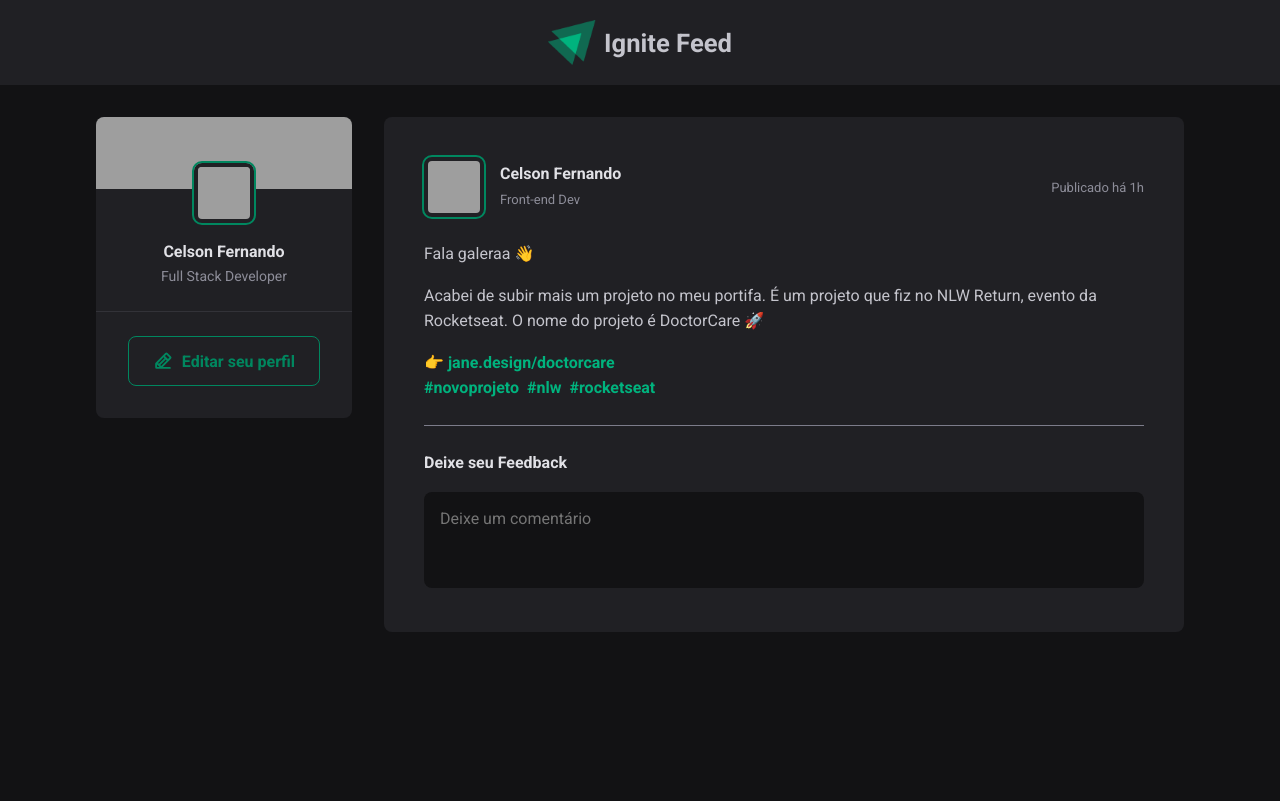
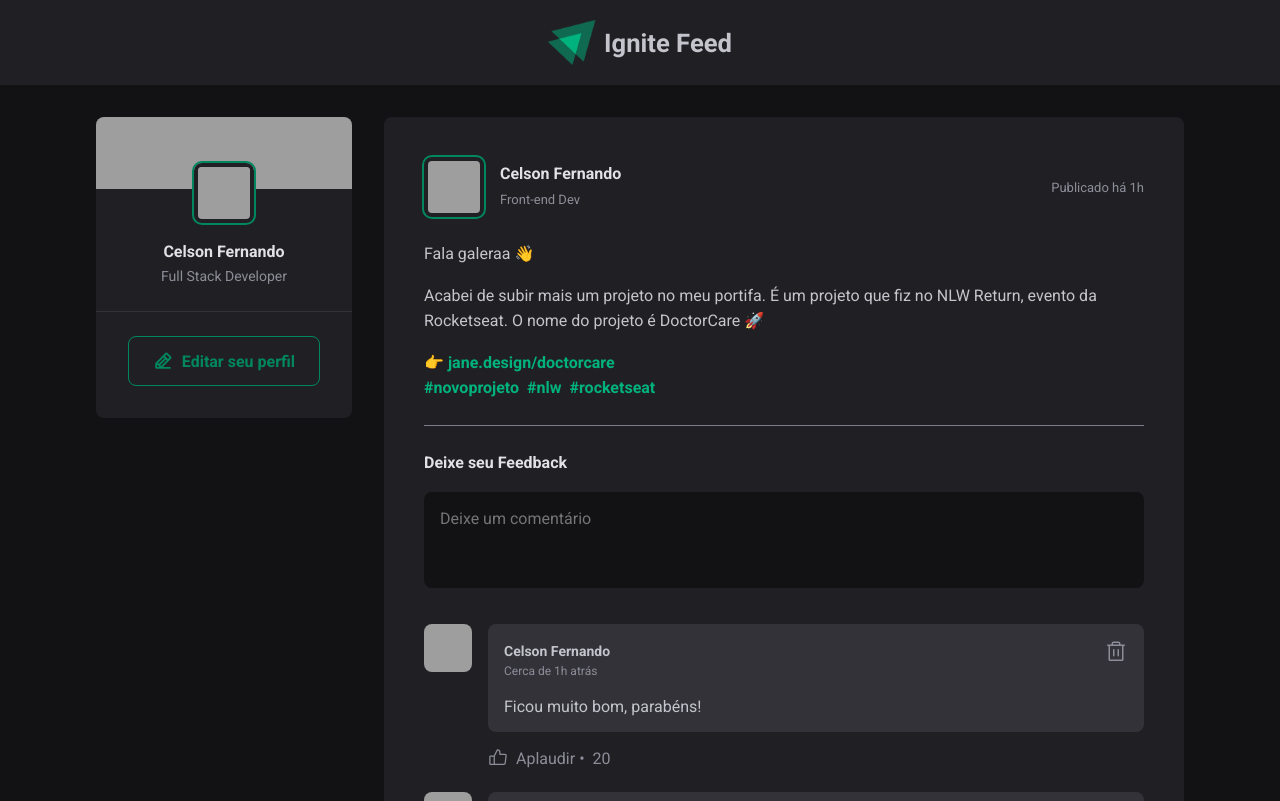
Before and after one commit to CelsonF/01-fundamentals-reactjs, a React (Vite) app: page / in a window 1280 px wide. Shown: the top 801 px of the page. Built offline with nearby package versions, Linux system fonts and the light colour scheme; grey boxes are pictures that could not be loaded.

Commit message:
Create component comment and your module css

```diff
--- a/src/assets/css/global.css
+++ b/src/assets/css/global.css
@@ -12,7 +12,7 @@
     --green-300: #00b37E;
     --green-500: #00875f;
 
-    --red-400: #F75A68;
+    --red-500: #F75A68;
 }
 
 
--- /dev/null
+++ b/src/components/Comment.jsx
@@ -0,0 +1,33 @@
+import { ThumbsUp , Trash } from '@phosphor-icons/react/dist/ssr';
+import styles from './Comment.module.css';
+
+export function Comment() {
+    return (
+        <div className={styles.comment}>
+            <img src="https://avatars.githubusercontent.com/u/29209254?v=4" alt="Celson Fernando" />
+            <div className={styles.commentBox}>
+                <div className={styles.commentContent}>
+                    <header>
+                        <section className={styles.authorTime}>
+                            <strong> Celson Fernando </strong>
+                            <time title="04 de Outubro às 21h:29m" dateTime="2023-10-04 21:29:00"> Cerca de 1h atrás</time>
+                        </section>
+                        <button title="Deletar comentário">
+                            <Trash size={24} />
+                        </button>
+                    </header>
+                    <p> Ficou muito bom, parabéns! </p>
+                </div>
+
+
+                <footer>
+                  <button>
+                    <ThumbsUp size={20} />
+                    Aplaudir <span> 20 </span>
+                  </button>
+                </footer>
+
+            </div>
+        </div>
+    )
+}
--- /dev/null
+++ b/src/components/Comment.module.css
@@ -0,0 +1,88 @@
+.comment {
+    margin-top:1.5rem;
+    display: flex;
+    gap: 1rem;
+}
+
+.comment > img {
+    width: 3rem;
+    height: 3rem;
+    border-radius: 8px;
+}
+
+.commentBox {
+    flex: 1;
+}
+
+.commentBox footer {
+    margin-top: 1rem;
+}
+
+.commentBox footer button {
+    background-color: transparent;
+    border: 0;
+    color: var(--gray-400);
+    cursor: pointer;
+
+    display: flex;
+    align-items: center;
+    border-radius: 2px;
+}
+
+.commentBox footer button:hover {
+    color: var(--green-300);
+}
+
+.commentBox footer button svg {
+    margin-right: 0.5rem;
+}
+
+.commentBox footer button span::before {
+    content:"\2022";
+    padding: 0 0.25rem;
+}
+
+
+.commentContent {
+    background-color: var(--gray-700);
+    border-radius: 8px;
+    padding: 1rem;
+}
+
+.commentContent header {
+    display: flex;
+    align-items: flex-start;
+    justify-content: space-between;
+}
+
+.commentContent header button {
+    background-color: transparent;
+    border: 0;
+    border-radius: 0.2rem;
+    color: var(--gray-400);
+    cursor: pointer;
+    line-height: 0;
+    transition: ease-in-out 0.1s;
+}
+
+.commentContent header button:hover {
+    color: var(--red-500);
+}
+
+.commentContent p {
+    margin-top:1rem;
+    color: var(--gray-300);
+}
+
+.authorTime strong {
+    display: block;
+    font-size: 0.875rem;
+    line-height: 1.6;
+}
+
+.authorTime time {
+    display: block;
+    font-size: 0.75rem;
+    line-height: 1.6;
+    color: var(--gray-400);
+}
--- a/src/components/Post.jsx
+++ b/src/components/Post.jsx
@@ -1,3 +1,4 @@
+import { Comment } from './Comment';
 import styles from './Post.module.css';
 
 export function Post() {
@@ -35,6 +36,13 @@
                     <button type="submit"> Publicar </button>
                 </footer>
             </form>
+
+            <div className={styles.commentList}>
+                <Comment />
+                <Comment />
+                <Comment />
+            </div>
+
        </article>
     )
 }
--- a/src/components/Post.module.css
+++ b/src/components/Post.module.css
@@ -124,3 +124,7 @@
     font-weight: bold;
     cursor: pointer;
 }
+
+.commentList {
+    margin-top: 2rem;
+}
```
